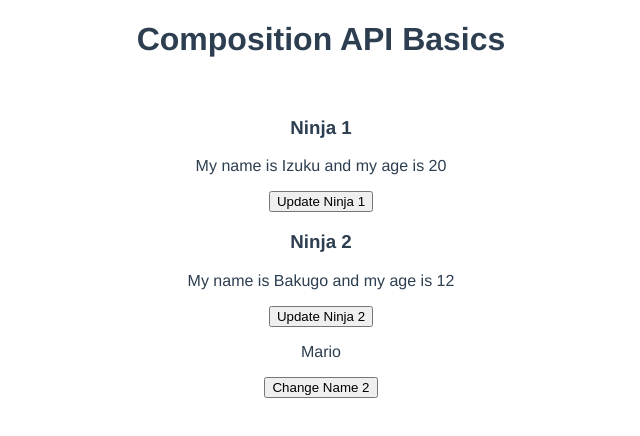
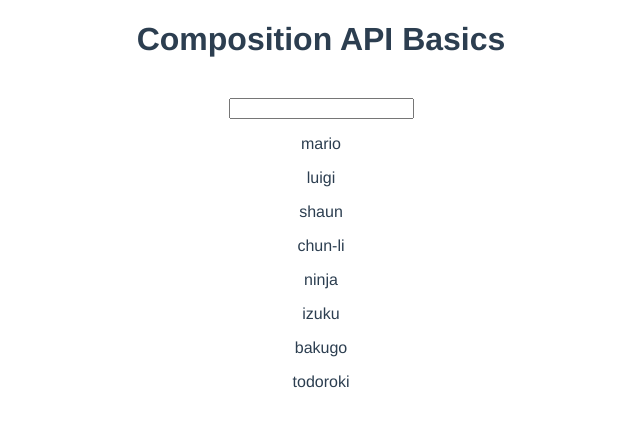
Before and after one commit to izuku152/Vue_CompositionAPI, a Vue app: page / in a window 1280 px wide. Shown: the top 436 px of the page, without its empty margins (319-959 px from the left). Built offline with nearby package versions, Linux system fonts and the light colour scheme.

Commit message:
Computed

```diff
--- a/src/views/Home.vue
+++ b/src/views/Home.vue
@@ -2,59 +2,36 @@
   <div class="home">
     <h1>Composition API Basics</h1>
     <br />
-    <h3>Ninja 1</h3>
-    <p>My name is {{ ninja_1.name }} and my age is {{ ninja_1.age }}</p>
-    <button @click="handleClick_1">Update Ninja 1</button>
+    <input type="text" v-model="search" />
     <br />
-    <h3>Ninja 2</h3>
-    <p>My name is {{ ninja_2.name }} and my age is {{ ninja_2.age }}</p>
-    <button @click="handleClick_2">Update Ninja 2</button>
-    <br />
-    <p>{{ name2 }}</p>
-    <button @click="changeName2">Change Name 2</button>
+    <p v-for="name in filteredNames" :key="name">{{ name }}</p>
   </div>
 </template>
 
 <script>
-import { reactive, ref } from "vue";
+import { computed, ref } from "vue";
 export default {
   name: "Home",
   setup() {
-    // Refs problem is we have to add .value
-    // Reactive solves this problem but
-    let ninja_1 = ref({ name: "Izuku", age: 20 });
-    let ninja_2 = reactive({ name: "Bakugo", age: 12 });
+    const search = ref("");
+    const names = ref([
+      "mario",
+      "luigi",
+      "shaun",
+      "chun-li",
+      "ninja",
+      "izuku",
+      "bakugo",
+      "todoroki",
+    ]);
+    // We have to import computed first
+    // Computed function accepts a function which should returns a value
+    // How to filter an array based on search value
+    const filteredNames = computed(() => {
+      return names.value.filter((name) => name.includes(search.value));
+    });
 
-    const handleClick_1 = () => {
-      ninja_1.value.name = "Izuku Midoriya";
-      ninja_1.value.age = 21;
-    };
-    const handleClick_2 = () => {
-      ninja_2.name = "Katsuki Bakugo";
-      ninja_2.age = 13;
-    };
-    //
-    // Reactive doesn't work with primitive values
-    let name2 = reactive("Mario"); //This is not a reactive value
-    const changeName2 = () => {
-      name2 = "Luigi"; //It will not work
-    };
-
-    // We must always return whatever we want to use inside of template
-    return {
-      ninja_1,
-      ninja_2,
-      handleClick_1,
-      handleClick_2,
-      name2,
-      changeName2,
-    };
-
-    // Takeaways:
-
-    // Refs are much better than reactive
-    // Refs retain their reactivity when exposed to external functions
-    // Use reactive for objects
+    return { search, names, filteredNames };
   },
 };
 </script>
```
